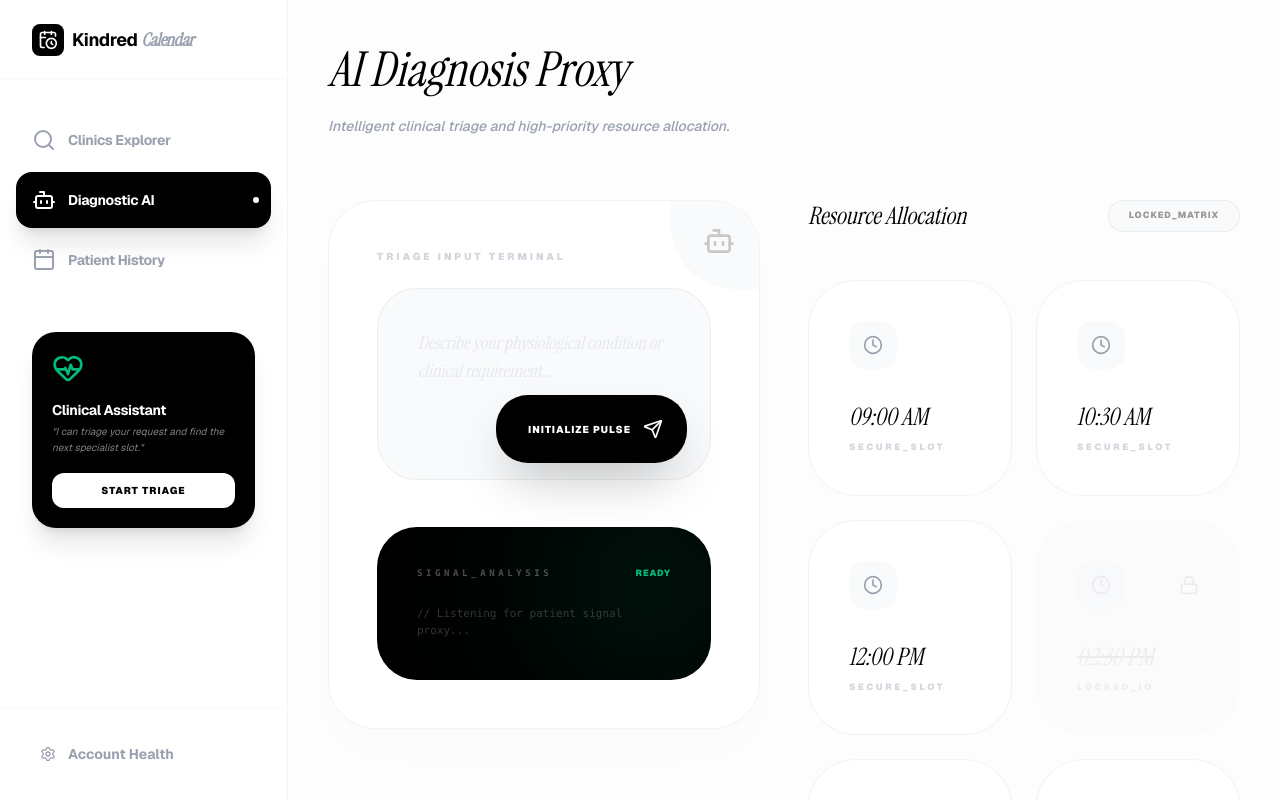
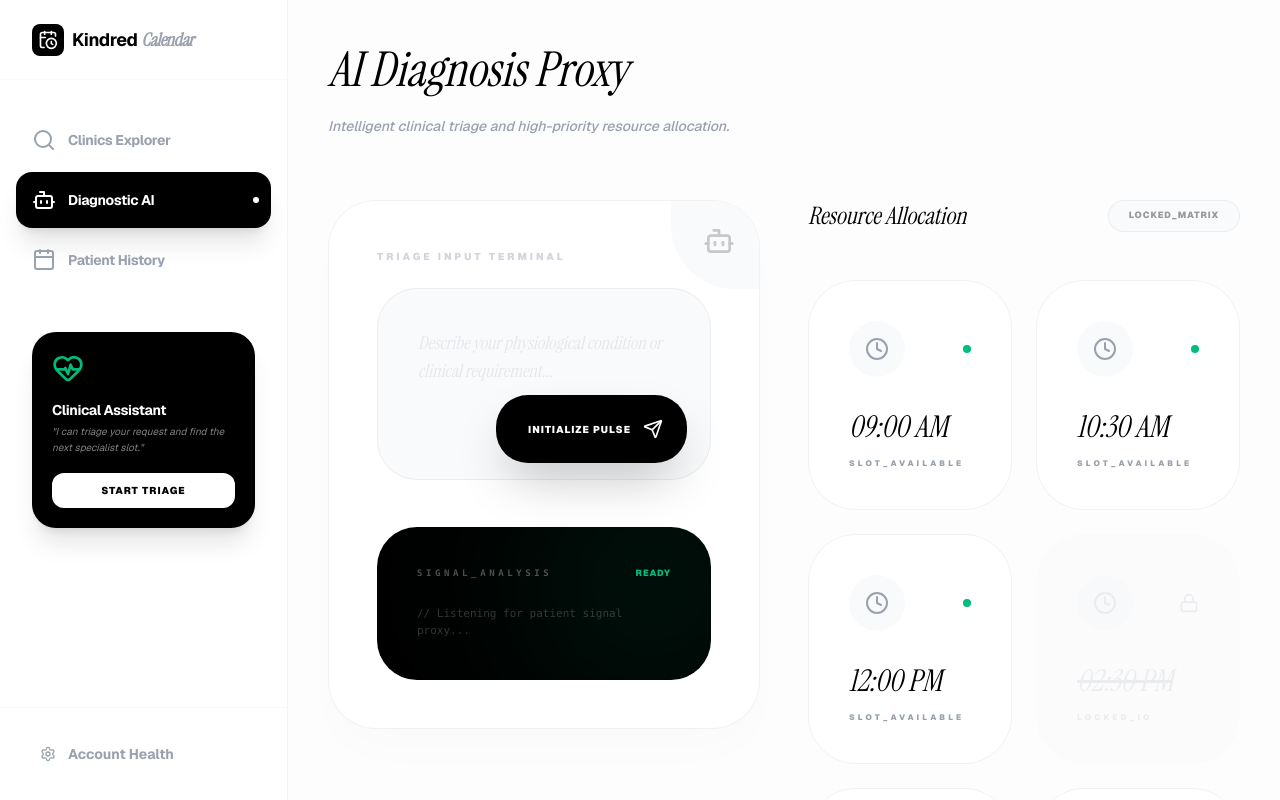
Before and after one commit to FlexSlotCustom0/FlexSlotCustom, a Next.js app in the folder frontend/: page /dashboard/customer in a window 1280 px wide. Both pictures are taken after a click on the button "Diagnostic AI". Shown: the top 800 px of the page. Built offline with nearby package versions, Linux system fonts and the light colour scheme.

Commit message:
Update page.tsx

```diff
--- a/frontend/src/app/dashboard/customer/page.tsx
+++ b/frontend/src/app/dashboard/customer/page.tsx
@@ -242,15 +242,30 @@ function AIBookingSection({ chatInput, setChatInput, isParsing, setIsParsing, ha
                       }`}
                     >
                        <div className="flex justify-between items-center mb-8">
-                          <div className={`w-12 h-12 rounded-2xl flex items-center justify-center transition-all ${isLocked ? 'bg-gray-100 text-gray-300' : 'bg-gray-50 text-gray-400 group-hover:bg-black group-hover:text-white'}`}>
-                             <Clock className="w-5 h-5" />
+                          <div className={`w-14 h-14 rounded-[1.8rem] flex items-center justify-center transition-all duration-500 ${
+                             isLocked
+                             ? 'bg-gray-100 text-gray-300'
+                             : 'bg-gray-50 text-gray-400 group-hover:bg-black group-hover:text-white group-hover:shadow-2xl group-hover:shadow-black/20'
+                          }`}>
+                             <Clock className="w-6 h-6" />
                           </div>
-                          {isLocking && <RefreshCw className="w-5 h-5 animate-spin text-black" />}
-                          {isLocked && <Lock className="w-5 h-5 text-gray-300" />}
+                          {isLocking ? (
+                             <div className="relative">
+                                <RefreshCw className="w-5 h-5 animate-spin text-black" />
+                                <div className="absolute inset-0 bg-black/5 rounded-full animate-ping scale-150" />
+                             </div>
+                          ) : isLocked ? (
+                             <Lock className="w-5 h-5 text-gray-300" />
+                          ) : (
+                             <div className="w-2 h-2 rounded-full bg-emerald-500 shadow-lg shadow-emerald-500/50" />
+                          )}
                        </div>
-                       <div className={`font-serif italic text-2xl ${isLocked ? 'text-gray-300 line-through' : 'text-black'}`}>{time}</div>
-                       <div className="text-[9px] font-black uppercase tracking-[0.3em] text-gray-300 mt-2">
-                          {isLocked ? 'LOCKED_IO' : isLocking ? 'Securing...' : 'Secure_Slot'}
+                       <div className={`font-serif italic text-3xl transition-all duration-700 ${isLocked ? 'text-gray-300 line-through' : 'text-black group-hover:tracking-tight'}`}>{time}</div>
+                       <div className="flex items-center gap-2 mt-3">
+                          <div className={`text-[8px] font-black uppercase tracking-[0.4em] ${isLocked ? 'text-gray-300' : 'text-gray-400 group-hover:text-black'}`}>
+                             {isLocked ? 'LOCKED_IO' : isLocking ? 'SECURING_TUNNEL' : 'SLOT_AVAILABLE'}
+                          </div>
+                          {!isLocked && !isLocking && <div className="w-1 h-1 rounded-full bg-emerald-500 animate-pulse" />}
                        </div>
                     </button>
                   );
```
